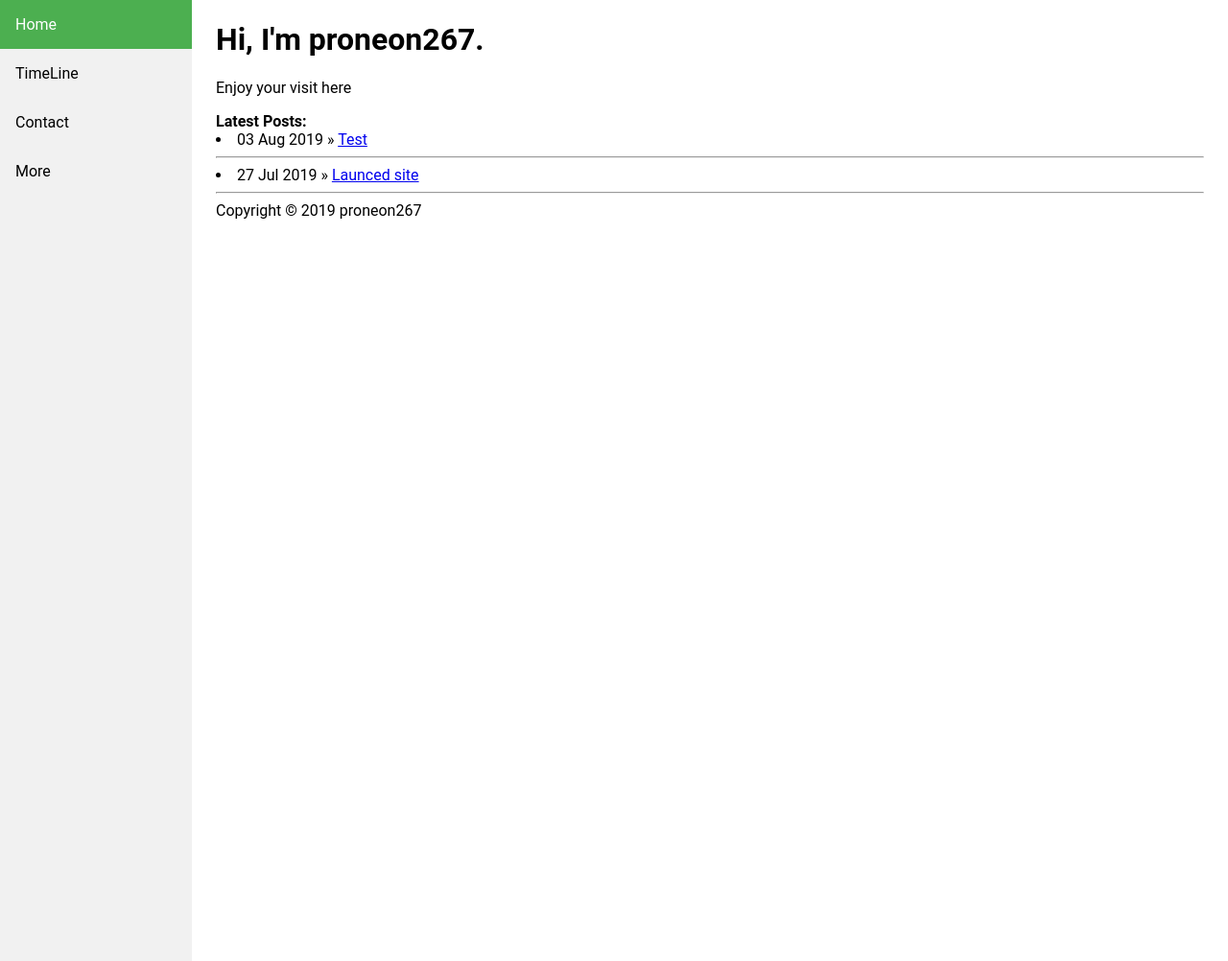
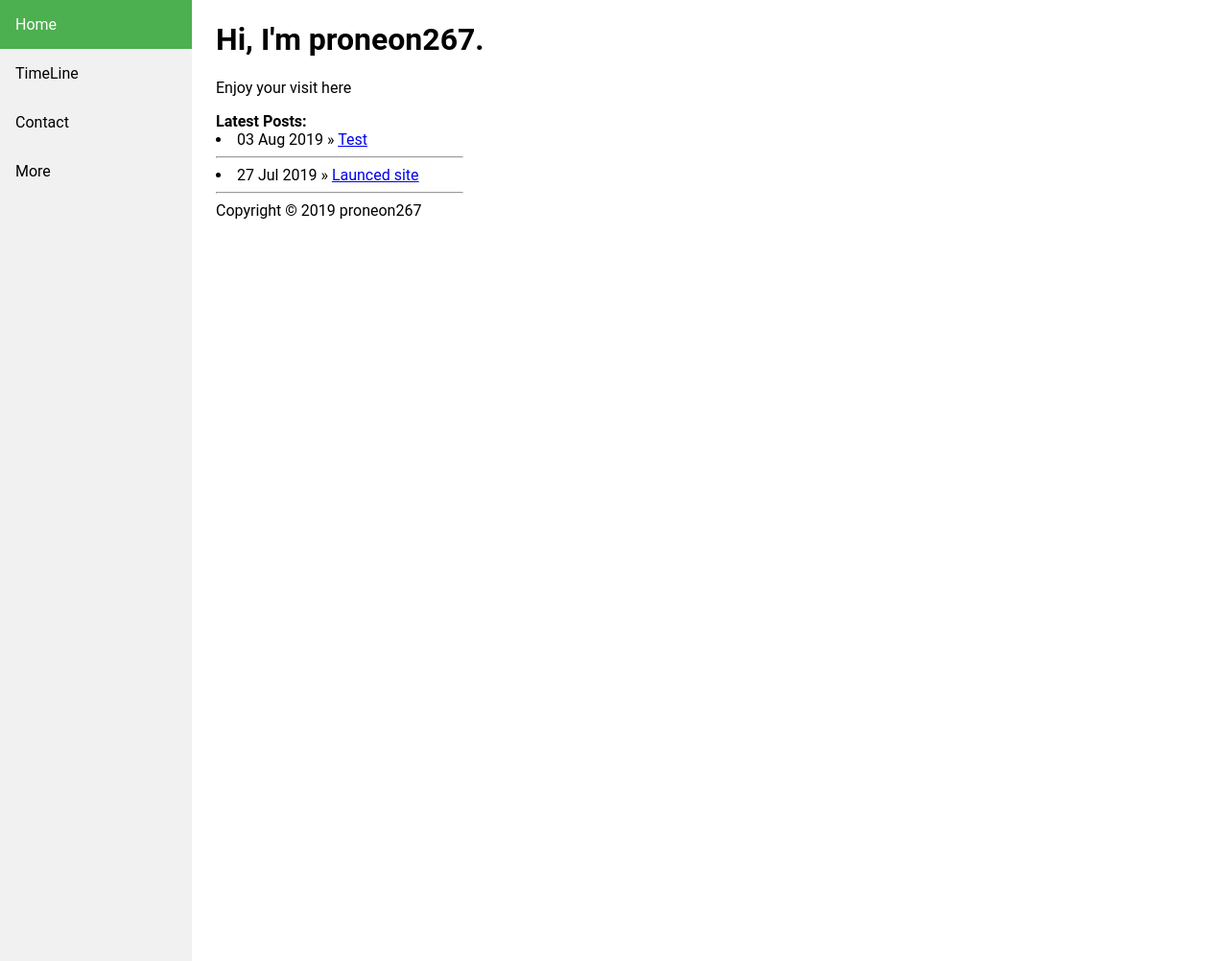
Before and after one commit to proneon267/proneon267.github.io, a Jekyll site: the page built from index.html, in a window 1280 px wide and 1002 px high. Shown: the whole window at 96% size. Built offline with Jekyll 4.4.1, drawn with Linux system fonts in a browser that asks for light colours.

Commit message:
Update default.html

```diff
--- a/_layouts/default.html
+++ b/_layouts/default.html
@@ -8,7 +8,6 @@
         margin: 0;
         font-family: "Roboto",sans-serif;
       }
-
       .sidebar {
         margin: 0;
         padding: 0;
@@ -76,6 +75,14 @@
 		    text-align: left;
 		  }
 	}
+	    .latest {
+		width:25%;
+	    }
+	    @media screen and (max-width: 600px) {
+		    .latest {
+			    width: 100%;
+		    }
+	    }
     </style>
 	<script>
 	function myFunction() {
```
